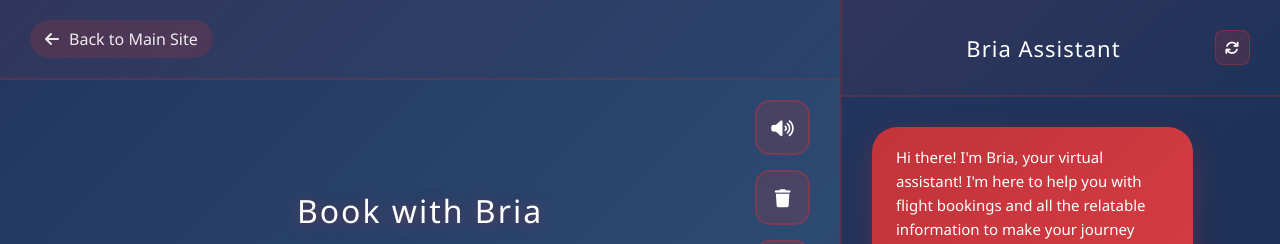
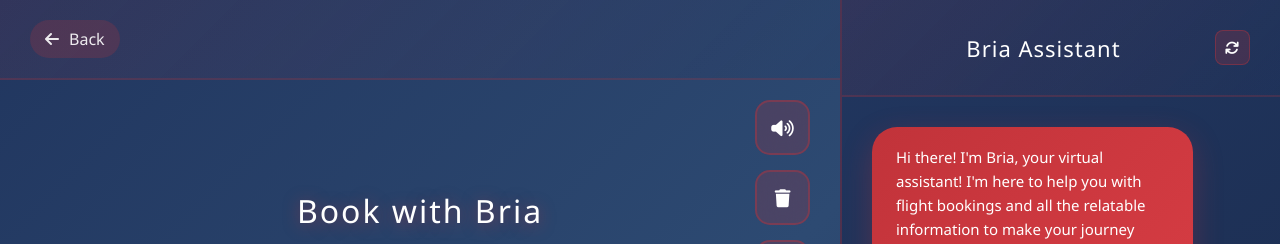
Before and after one commit to Yash-Kavaiya/bria-airways, a Flask app: page / in a window 1280 px wide. Shown: the top 244 px of the page. Run offline with Flask 3, Linux system fonts and the light colour scheme.

Commit message:
newww committt

```diff
--- a/templates/index.html
+++ b/templates/index.html
@@ -720,7 +720,7 @@
         <div class="header-panel">
             <a href="/destinations" class="back-button">
                 <i class="fas fa-arrow-left"></i>
-                Back to Main Site
+                Back
             </a>
 
         </div>
```
